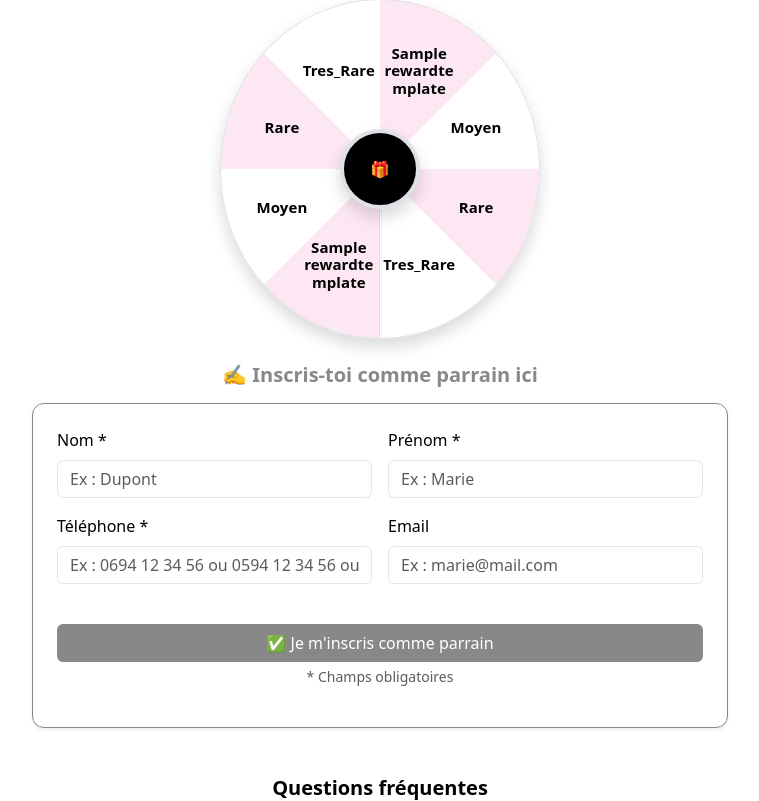
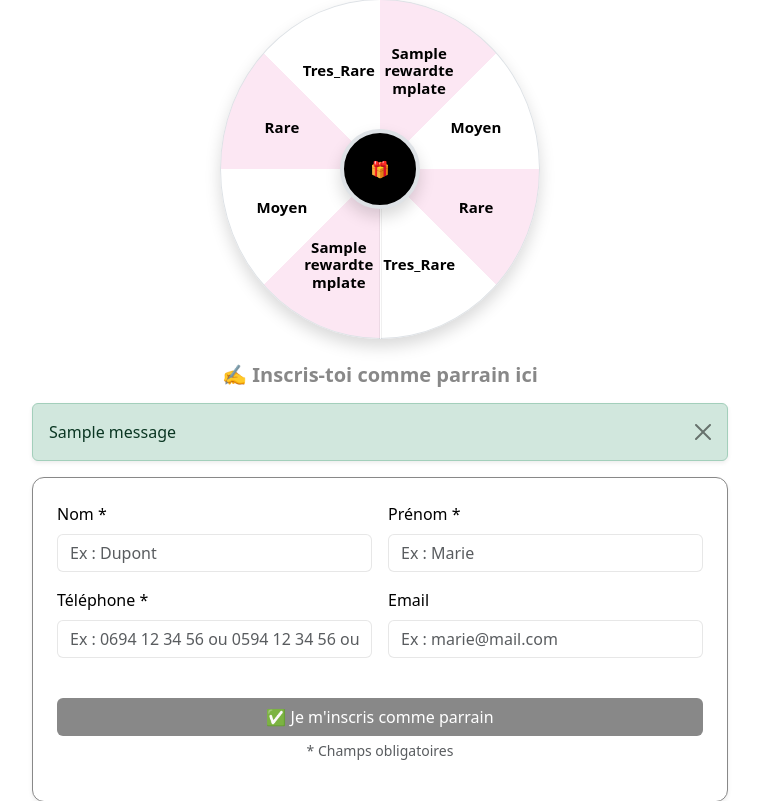
Before and after one commit to Johannba/parrain_appV2, a Django app: a page that uses templates/public/company_presentation.html in a window 1280 px wide. Shown: the part 661-1462 px from the top of the page, without its empty margins (260-1019 px from the left). Run offline with Django 5.2, Linux system fonts and the light colour scheme; tables that the repository leaves empty hold one stand-in row (values such as "Sample post"); grey boxes marked "Sample" are stand-in pictures; one stand-in notice (Sample message) is shown; some libraries are stand-ins or nearby versions.

Commit message:
feat: modif alerte plublic

```diff
--- a/templates/public/company_presentation.html
+++ b/templates/public/company_presentation.html
@@ -203,6 +203,28 @@
   <!-- Formulaire -->
   <section class="container pb-5" aria-labelledby="form-title" style="max-width:720px;">
     <h2 id="form-title" class="h5 fw-semibold text-center mb-3" style="color: {{ company.primary_color }}">✍️ Inscris-toi comme parrain ici</h2>
+
+    {# --- Messages positifs / neutres (hors erreurs) --- #}
+    {% if messages %}
+      {% for m in messages %}
+        {% if 'success' in m.tags %}
+          <div class="alert alert-success alert-dismissible fade show shadow-sm" role="alert">
+            {{ m }}
+            <button type="button" class="btn-close" data-bs-dismiss="alert" aria-label="Fermer"></button>
+          </div>
+        {% elif 'warning' in m.tags %}
+          <div class="alert alert-warning alert-dismissible fade show shadow-sm" role="alert">
+            {{ m }}
+            <button type="button" class="btn-close" data-bs-dismiss="alert" aria-label="Fermer"></button>
+          </div>
+        {% elif 'info' in m.tags %}
+          <div class="alert alert-info alert-dismissible fade show shadow-sm" role="alert">
+            {{ m }}
+            <button type="button" class="btn-close" data-bs-dismiss="alert" aria-label="Fermer"></button>
+          </div>
+        {% endif %}
+      {% endfor %}
+    {% endif %}
 
     <div class="bg-white p-4 shadow-sm frame-double">
       {# --- Messages: n'afficher QUE les erreurs --- #}
```
